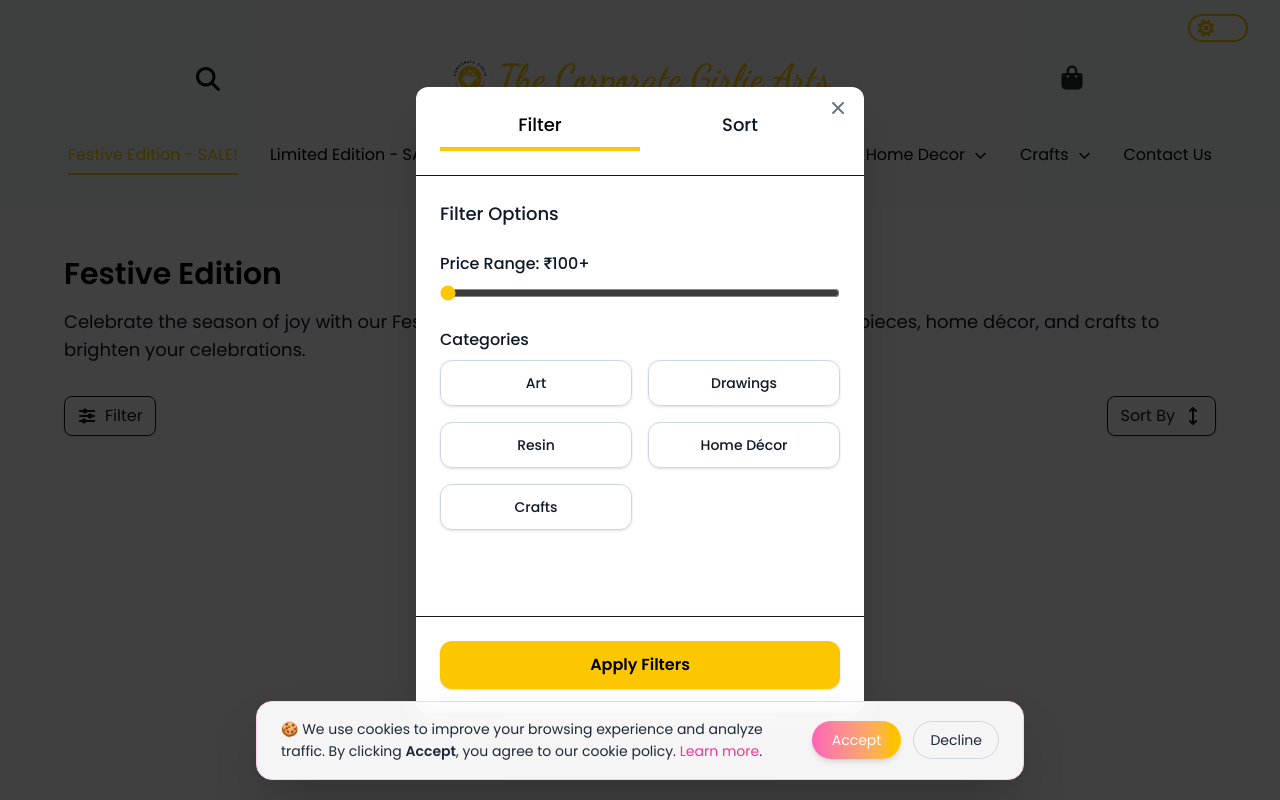
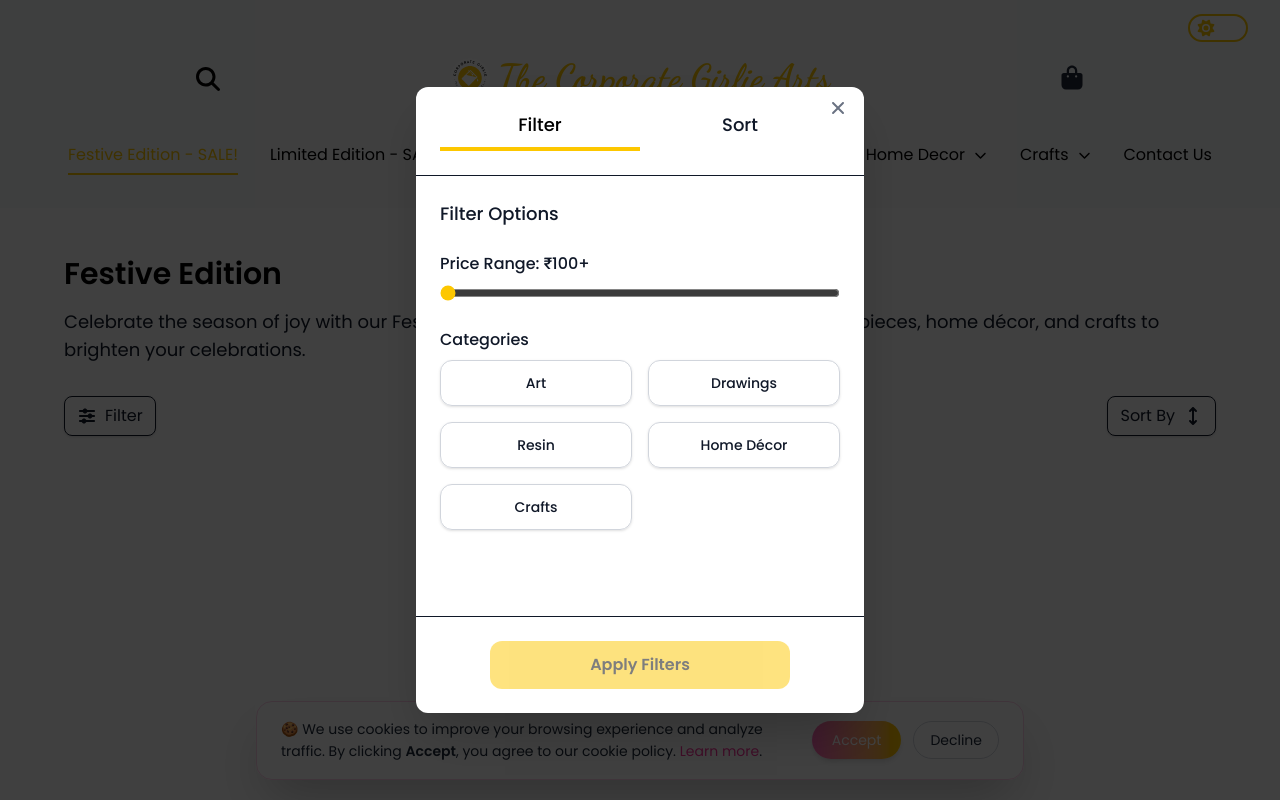
Before and after one commit to mohammedfahad6003/CorporateGirlieFrontend, a Next.js app: page /category/festive-edition in a window 1280 px wide. Both pictures are taken after a click on the button "Filter". Shown: the top 800 px of the page. Built offline with nearby package versions, Linux system fonts and the light colour scheme.

Commit message:
updated festive container with button visiblity

```diff
--- a/src/app/category/festive-edition/page.tsx
+++ b/src/app/category/festive-edition/page.tsx
@@ -129,7 +129,7 @@ const FestiveEdition = () => {
       {/* Modal */}
       {isOpen && (
         <div
-          className={`fixed inset-0 z-50 flex items-end sm:items-center justify-center overflow-y-auto bg-black/75 transition-opacity duration-300 ease-out`}
+          className={`fixed inset-0 z-40 flex items-end sm:items-center justify-center overflow-y-auto bg-black/75 transition-opacity duration-300 ease-out`}
           onClick={() => setIsOpen(false)}
         >
           <div
@@ -306,14 +306,24 @@ const FestiveEdition = () => {
             </div>
 
             {/* Footer */}
-            <div className="p-4 sm:p-6 border-t">
+            <div className="p-4 sm:p-6 border-t text-center">
               <button
                 onClick={() => setIsOpen(false)}
-                className={`w-full py-3 rounded-xl font-semibold cursor-pointer transition-shadow duration-200 shadow-sm ${
-                  darkMode
-                    ? "bg-yellow-400 text-white hover:shadow-lg"
-                    : "bg-yellow-400 text-black hover:shadow-lg"
-                }`}
+                className={`sm:w-[75%] w-[60%] py-3 text-sm sm:text-base rounded-xl font-semibold cursor-pointer transition-shadow duration-200 shadow-sm
+                  ${
+                    darkMode
+                      ? "bg-yellow-400 text-white hover:shadow-lg"
+                      : "bg-yellow-400 text-black hover:shadow-lg"
+                  }
+                  disabled:opacity-50 disabled:cursor-not-allowed disabled:shadow-none
+                `}
+                disabled={
+                  activeTab === "filter"
+                    ? selectedCategories.length === 0 && price === 100
+                    : activeTab === "sort"
+                    ? selectedSort === null
+                    : false
+                }
               >
                 {activeTab === "filter" ? "Apply Filters" : "Apply Sort"}
               </button>
--- a/src/components/CookiesConsent/page.tsx
+++ b/src/components/CookiesConsent/page.tsx
@@ -28,7 +28,7 @@ export default function CookieConsent() {
     <>
       {/* Full banner */}
       {visible && (
-        <div className="fixed bottom-5 left-1/2 -translate-x-1/2 w-[90%] sm:w-[70%] max-w-xl sm:max-w-3xl bg-white/95 backdrop-blur-lg text-gray-800 px-4 sm:px-6 py-3 sm:py-4 shadow-2xl rounded-2xl z-[1000] border border-pink-200">
+        <div className="fixed bottom-5 left-1/2 -translate-x-1/2 w-[90%] sm:w-[70%] max-w-xl sm:max-w-3xl bg-white/95 backdrop-blur-lg text-gray-800 px-4 sm:px-6 py-3 sm:py-4 shadow-2xl rounded-2xl z-[35] border border-pink-200">
           <div className="flex flex-col sm:flex-row items-center justify-between gap-3 sm:gap-4">
             <p className="text-xs sm:text-sm leading-relaxed text-center sm:text-left">
               🍪 We use cookies to improve your browsing experience and analyze
@@ -70,7 +70,7 @@ export default function CookieConsent() {
       {!visible && consent && (
         <button
           onClick={() => setVisible(true)}
-          className="cookie-btn fixed bottom-5 right-5 bg-gradient-to-r from-pink-400 to-yellow-400 text-white px-4 sm:px-5 py-2.5 sm:py-3 rounded-full shadow-lg text-xs sm:text-sm hover:opacity-90 transition z-[999] flex items-center gap-2 cursor-pointer"
+          className="cookie-btn fixed bottom-5 right-5 bg-gradient-to-r from-pink-400 to-yellow-400 text-white px-4 sm:px-5 py-2.5 sm:py-3 rounded-full shadow-lg text-xs sm:text-sm hover:opacity-90 transition z-[35] flex items-center gap-2 cursor-pointer"
         >
           <FontAwesomeIcon icon={faCookieBite} />
           <span className="hidden md:inline">Cookies</span>
--- a/src/components/Header/Header.tsx
+++ b/src/components/Header/Header.tsx
@@ -58,7 +58,7 @@ const Header = () => {
   return (
     <>
       <div
-        className={`sticky top-0 z-50 w-full p-4 sm:p-5 lg:p-8 transition-transform duration-300 ${
+        className={`sticky top-0 z-30 w-full p-4 sm:p-5 lg:p-8 transition-transform duration-300 ${
           showHeader ? "translate-y-0" : "-translate-y-full"
         }  ${
           darkMode
```
